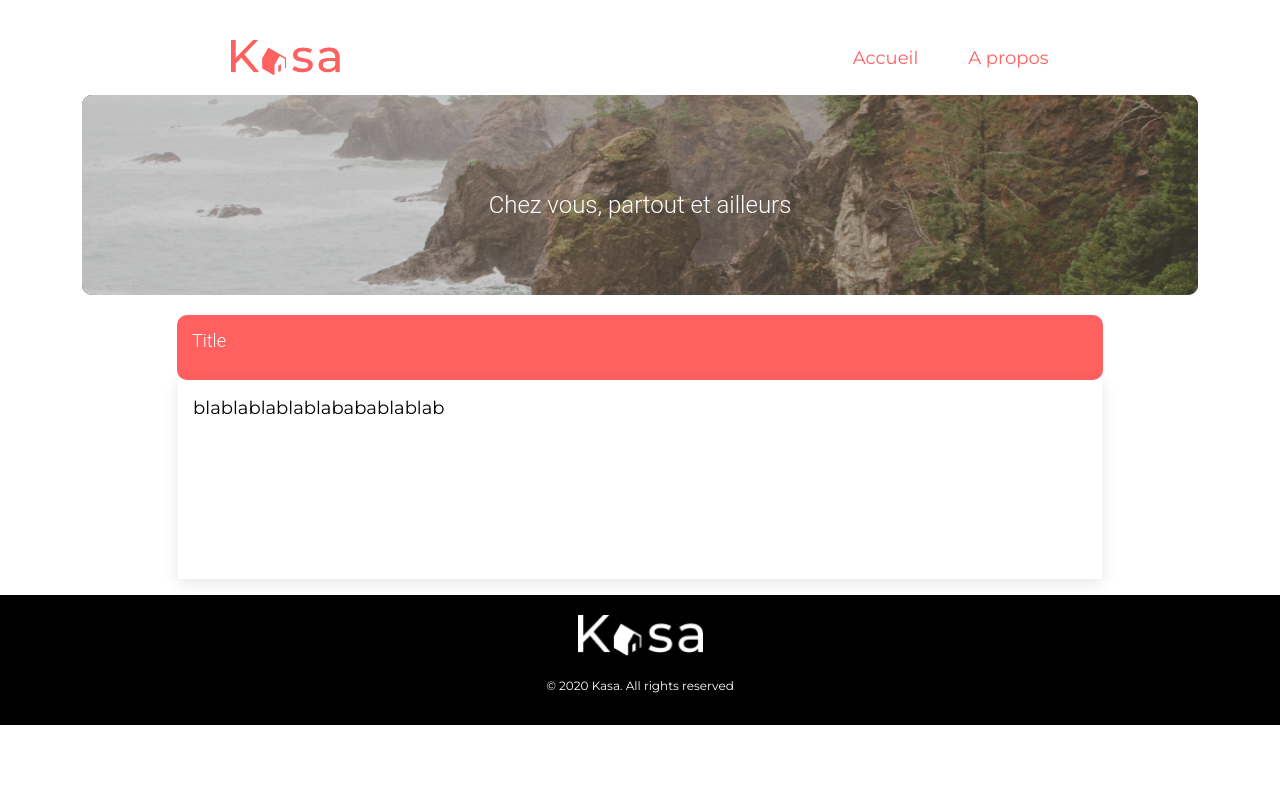
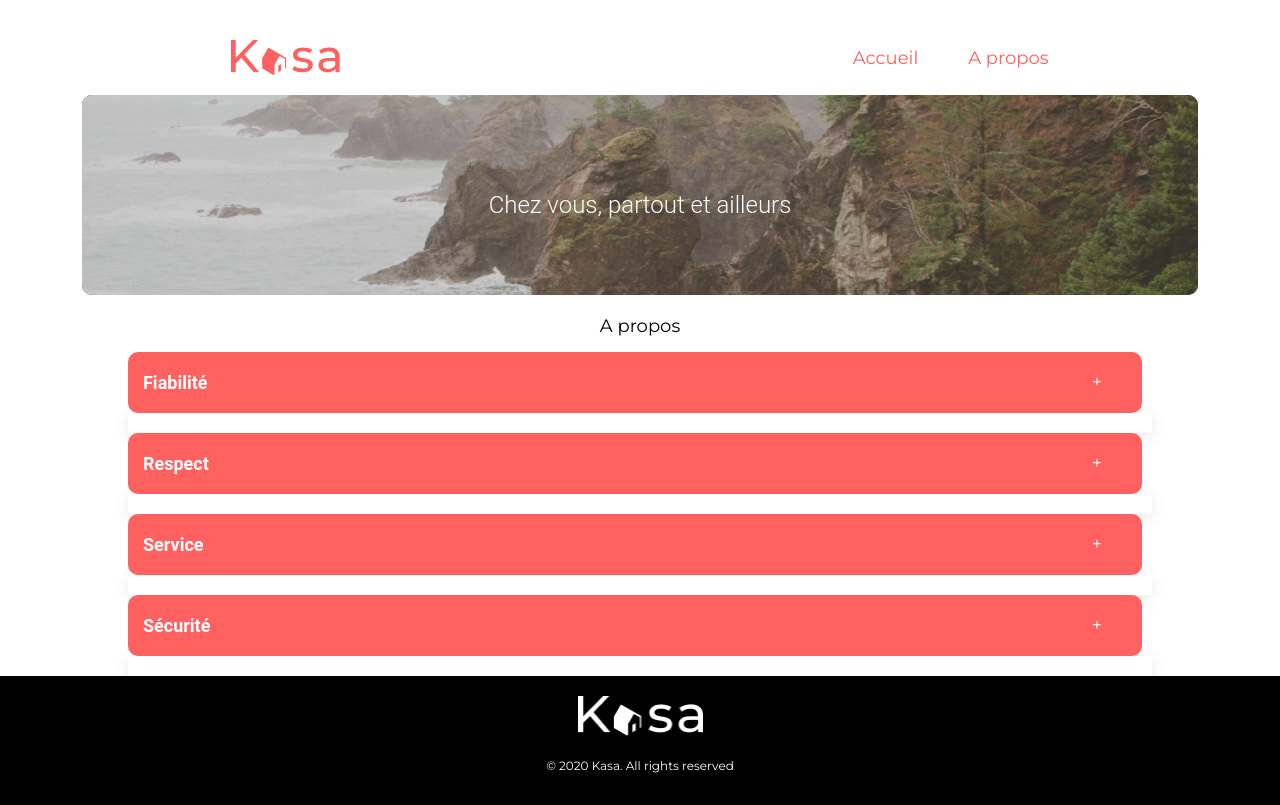
Before and after one commit to SamuelTussing/projet8-kasa, a React (Create React App) app: page /a-propos in a window 1280 px wide. Built offline with nearby package versions, Linux system fonts and the light colour scheme.

Commit message:
création de l'accordeon dans la page a propos + page 404

```diff
--- /dev/null
+++ b/src/components/VerticalAccordion/index.jsx
@@ -0,0 +1,50 @@
+import React, {useState} from 'react'
+import { aProposList } from '../../datas/apropos'
+
+
+function Accordion(){
+    const [accordion, setActiveAccordion] = useState(-1)
+
+    function toggleAccordion(index){
+        if(index === accordion){
+            setActiveAccordion(-1);
+        }
+        setActiveAccordion(index);
+    }
+
+    return(
+        <div className='accordion'>
+            <div>
+                <span className='accordion_title'>A propos</span>
+            </div>
+            <div className='accordion_card'>
+                {aProposList.map((item,index,title,content) =>
+                    <div key={index} onClick={() => toggleAccordion(index)}>
+                        <div className='accordion_card_top'>
+                            <div className='accordion_card_heading'>
+                                <h2 className={accordion=== index ? "active" : "" }>{item.title}</h2>
+                            </div>
+                            <div className='accordion_card_heading_picto'>
+                                {accordion === index ? (
+                                <>
+                                    <span className='verticle'>-</span>
+                                </>
+                                ) : (
+                                <>
+                                    <span className='verticle'>+</span>
+                                </>
+                                )}
+                            </div>
+                        </div>
+                        <div className='accordion_card_content'>
+                            <p className={accordion === index ? "active" : "inactive"}>{item.content}</p>
+                        </div>
+                    </div>
+                    )}
+            </div>
+        </div>
+    )
+}
+
+
+export default Accordion
--- /dev/null
+++ b/src/datas/apropos.js
@@ -0,0 +1,22 @@
+export const aProposList = [
+    {
+        "id": "0",
+		"title": "Fiabilité",
+        "content": "Les annonces postées sur Kasa garantissent une fiabilité totale. Les photos sont conformes aux logements, et toutes les informations sont régulièrement vérifiées par nos équipes."
+    },
+    {
+        "id": "1",
+		"title": "Respect",
+        "content": "La bienveillance fait partie des valeurs fondatrices de Kasa. Tout comportement discriminatoire ou de perturbation du voisinage entraînera une exclusion de notre plateforme."
+    },
+    {
+        "id": "2",
+		"title": "Service",
+        "content": "La bienveillance fait partie des valeurs fondatrices de Kasa. Tout comportement discriminatoire ou de perturbation du voisinage entraînera une exclusion de notre plateforme."
+    },
+    {
+        "id": "3",
+		"title": "Sécurité",
+        "content": "La sécurité est la priorité de Kasa. Aussi bien pour nos hôtes que pour les voyageurs, chaque logement correspond aux critères de sécurité établis par nos services. En laissant une note aussi bien à l'hôte qu'au locataire, cela permet à nos équipes de vérifier que les standards sont bien respectés. Nous organisons également des ateliers sur la sécurité domestique pour nos hôtes"
+    },
+]
--- a/src/pages/Apropos/index.jsx
+++ b/src/pages/Apropos/index.jsx
@@ -1,4 +1,6 @@
 import Banner from '../../components/Banner';
+import Accordion from '../../components/VerticalAccordion'
+//import { aProposList } from '../../datas/apropos'
 
 
 
@@ -6,14 +8,7 @@ function aPropos() {
     return (
       <div>
         <Banner />
-        <div className='aPropos'>
-            <div className='dropdownCard'>
-                <h2>Title</h2>
-            </div>
-            <div class='dropdownCard_content'>
-                <p>blablablablablababablablab</p>
-            </div>
-        </div>
+        <Accordion />
       </div>
 
   );
--- /dev/null
+++ b/src/styles/sass/Layouts/_accordion.scss
@@ -0,0 +1,49 @@
+@import "../Utils/variables";
+
+@media screen and (min-width: 320px){
+
+    .accordion{
+        display: flex;
+        flex-direction: column;
+        gap: 15px;
+        align-items: center;
+        width: 80%;
+        margin: auto;
+            &_card{
+                width: 100%;
+                &_top{
+                    display: flex;
+                    flex-direction: row;
+                    align-items: center;
+
+                }
+                &_heading{
+                    background-color: $first-color;
+                    color: white;
+                    padding : 5px 15px;
+                    border-radius: 10px;
+                    width: 100%;
+                    &_picto{
+                        position: relative;
+                        right: 50px;
+                        color: white;
+                    }
+                }
+                &_content{
+                    box-shadow: 0px 3px 15px rgba(0, 0, 0, 0.1);
+                    padding : 10px;
+
+                }
+            }
+
+    }
+
+    .active{
+        display: block;
+    }
+
+    .inactive{
+        display: none;
+    }
+
+    }
--- a/src/styles/sass/Layouts/_dropdown.scss
+++ /dev/null
@@ -1,34 +0,0 @@
-@import "../Utils/variables";
-
-@media screen and (min-width: 320px){
-
-    .aPropos{
-        display: flex;
-        flex-direction: column;
-        align-items: center;
-        gap: 15px;
-    }
-    .dropdownCard{
-        background-color: $first-color;
-        border-radius: 10px;
-        color: $first-color;
-        padding: 20px 0;
-        padding: 0 15px;
-        width: 70%;
-        height: 65px;
-        cursor: pointer;
-            & h2{
-                font-weight: 300;
-                color: white;
-            }
-            &_content{
-                box-shadow: 0px 4.01149px 15.0431px rgba(0, 0, 0, 0.1);
-                padding: 0px 0px 0px 15px;
-                width: 71%;
-                height: 200px;
-                top: -16px;
-                position: relative;
-            }
-
-        }
-    }
--- a/src/styles/sass/Layouts/_error.scss
+++ b/src/styles/sass/Layouts/_error.scss
@@ -9,7 +9,7 @@
     height: 86%;
     & span{
         color: $first-color;
-        font-size: 80px;
+        font-size: 200px;
         font-weight: 900;
     }
     & a{
--- a/src/styles/sass/main.css
+++ b/src/styles/sass/main.css
@@ -193,33 +193,43 @@ h1 {
   }
 }
 @media screen and (min-width: 320px) {
-  .aPropos {
+  .accordion {
     display: flex;
     flex-direction: column;
+    gap: 15px;
     align-items: center;
-    gap: 15px;
+    width: 80%;
+    margin: auto;
   }
-  .dropdownCard {
+  .accordion_card {
+    width: 100%;
+  }
+  .accordion_card_top {
+    display: flex;
+    flex-direction: row;
+    align-items: center;
+  }
+  .accordion_card_heading {
     background-color: #ff6060;
+    color: white;
+    padding: 5px 15px;
     border-radius: 10px;
-    color: #ff6060;
-    padding: 20px 0;
-    padding: 0 15px;
-    width: 70%;
-    height: 65px;
-    cursor: pointer;
+    width: 100%;
   }
-  .dropdownCard h2 {
-    font-weight: 300;
+  .accordion_card_heading_picto {
+    position: relative;
+    right: 50px;
     color: white;
   }
-  .dropdownCard_content {
-    box-shadow: 0px 4.01149px 15.0431px rgba(0, 0, 0, 0.1);
-    padding: 0px 0px 0px 15px;
-    width: 71%;
-    height: 200px;
-    top: -16px;
-    position: relative;
+  .accordion_card_content {
+    box-shadow: 0px 3px 15px rgba(0, 0, 0, 0.1);
+    padding: 10px;
+  }
+  .active {
+    display: block;
+  }
+  .inactive {
+    display: none;
   }
 }
 .error {
@@ -232,7 +242,7 @@ h1 {
 }
 .error span {
   color: #ff6060;
-  font-size: 80px;
+  font-size: 200px;
   font-weight: 900;
 }
 .error a {
--- a/src/styles/sass/main.scss
+++ b/src/styles/sass/main.scss
@@ -5,7 +5,7 @@
 @import "./Utils/variables";
 @import "./Layouts/card";
 @import "./Layouts/gallery";
-@import "./Layouts/dropdown";
+@import "./Layouts/accordion";
 @import "./Layouts/error";
 @import url('https://fonts.googleapis.com/css2?family=Montserrat:wght@300;400;900&display=swap');
 
```
Also changed, not shown: 2 other files (tests, documents, lock files or other folders).
